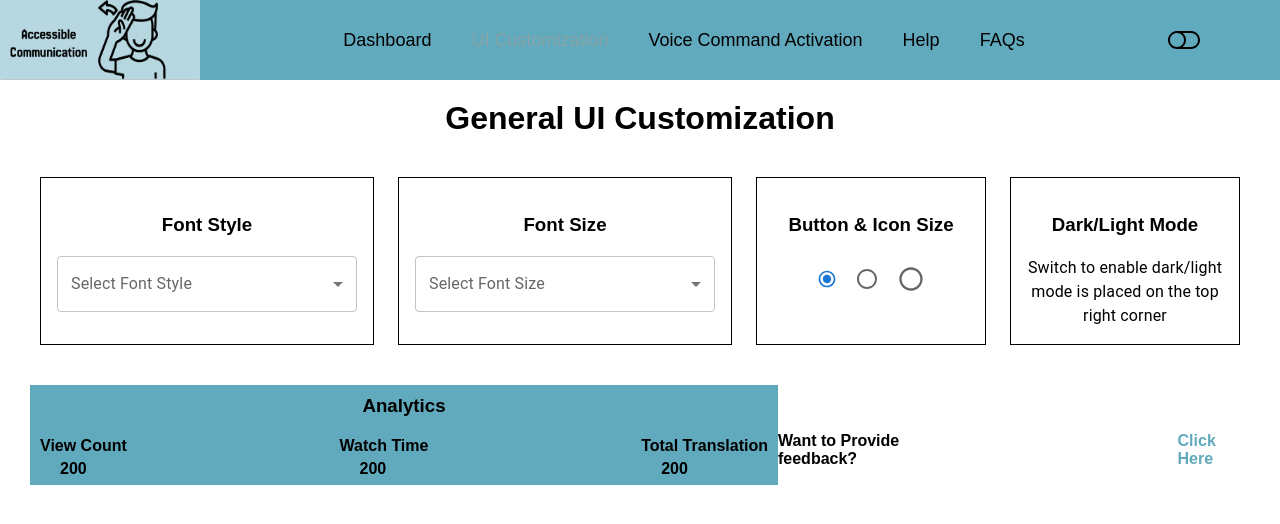
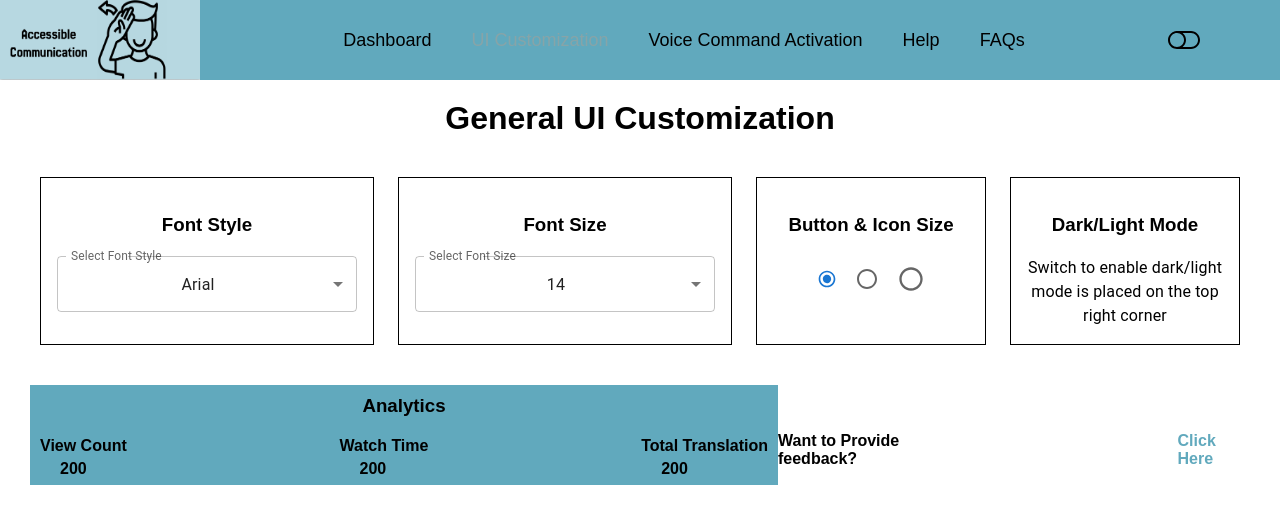
Before and after one commit to amasoud12/barrier-free-communication, a React (Vite) app in the folder frontend/barrier-free-communication-frontend/: page /ui in a window 1280 px wide. Shown: the top 524 px of the page. Built offline with nearby package versions, Linux system fonts and the light colour scheme; the HTML template or start-up script is replaced by a standard one.

Commit message:
UICustomization and ASL page update

```diff
--- a/frontend/barrier-free-communication-frontend/src/components/ASL.jsx
+++ b/frontend/barrier-free-communication-frontend/src/components/ASL.jsx
@@ -8,6 +8,8 @@ import FormControlLabel from '@mui/material/FormControlLabel';
 import FormControl from '@mui/material/FormControl';
 import FormLabel from '@mui/material/FormLabel';
 import MicIcon from '@mui/icons-material/Mic';
+import MicNoneOutlinedIcon from '@mui/icons-material/MicNoneOutlined';
+import FileUploadOutlinedIcon from '@mui/icons-material/FileUploadOutlined';
 import UploadIcon from '@mui/icons-material/Upload';
 import Button from '@mui/material/Button';
 import jsPDF from 'jspdf';
@@ -111,8 +113,8 @@ const ASL = () => {
                             </FormControl>
                         </div>
                         <div sx={{margin: "2px"}}>
-                            <MicIcon color="black" fontSize="large" style={{marginTop: "10px", marginLeft: "50px", marginRight: "15px", cursor: "pointer" }} onClick={handleRecordClick}/>
-                            <UploadIcon color="black" fontSize="large" style={{cursor: "pointer"}} onClick={handleUploadClick}/>
+                            <MicNoneOutlinedIcon color="black" fontSize="large" style={{marginTop: "10px", marginLeft: "50px", marginRight: "15px", cursor: "pointer" }} onClick={handleRecordClick}/>
+                            <FileUploadOutlinedIcon color="black" fontSize="large" style={{cursor: "pointer"}} onClick={handleUploadClick}/>
                         </div>
 
                         <input
--- a/frontend/barrier-free-communication-frontend/src/components/UICustomization.jsx
+++ b/frontend/barrier-free-communication-frontend/src/components/UICustomization.jsx
@@ -5,13 +5,19 @@ import MenuItem from '@mui/material/MenuItem';
 import FormControl from '@mui/material/FormControl';
 import Select from '@mui/material/Select';
 import Radio from '@mui/material/Radio';
+import { useState } from 'react';
 
 const UICustomization = () => {
-  const [selectedValue, setSelectedValue] = React.useState('a');
+  const [selectedFont, setSelectedFont] = useState("Arial"); // Tracks Font Style
+  const [selectedSize, setSelectedSize] = useState("14"); // Tracks Font Size
+  const [selectedValue, setSelectedValue] = useState("a"); // Tracks Radio Selection
 
   const handleChange = (event) => {
     setSelectedValue(event.target.value);
   };
+  const handleFontChange = (event) => setSelectedFont(event.target.value);
+  const handleSizeChange = (event) => setSelectedSize(event.target.value);
+
 
   const controlProps = (item) => ({
     checked: selectedValue === item,
@@ -34,10 +40,9 @@ const UICustomization = () => {
               id="demo-simple-select-autowidth"
               autoWidth
               label="FontStyle"
+              value={selectedFont}
+              onChange={handleFontChange}
             >
-              <MenuItem value="">
-                <em>None</em>
-              </MenuItem>
               <MenuItem value="Arial">Arial</MenuItem>
               <MenuItem value="Times New Roman">Times New Roman</MenuItem>
               <MenuItem value="Courier New">Courier New</MenuItem>
@@ -56,10 +61,9 @@ const UICustomization = () => {
               id="demo-simple-select-autowidth"
               autoWidth
               label="FontSize"
+              value={selectedSize}
+              onChange={handleSizeChange}
             >
-              <MenuItem value="">
-                <em>None</em>
-              </MenuItem>
               <MenuItem value="10">10</MenuItem>
               <MenuItem value="12">12</MenuItem>
               <MenuItem value="14">14</MenuItem>
```
